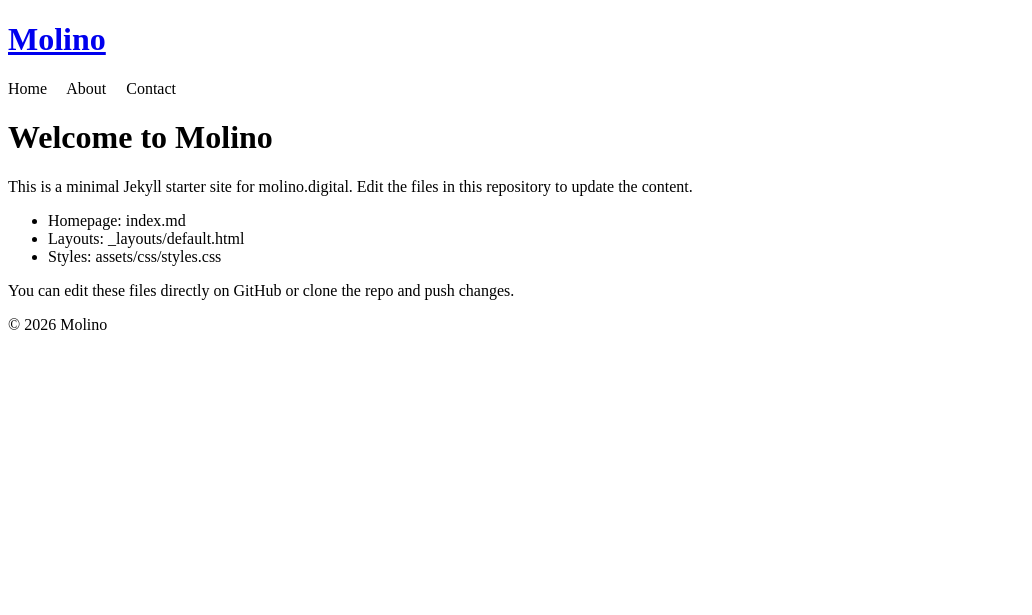
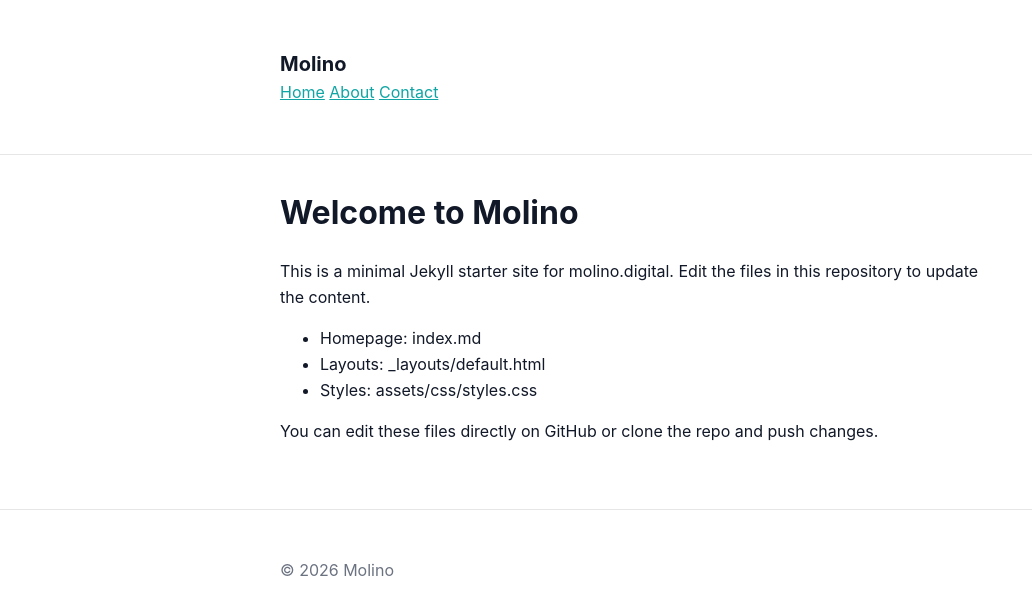
Before and after one commit to krisaguayo-cipac/Molino, a Jekyll site: the page built from index.md, in a window 1280 px wide. Shown: the top 615 px of the page, without its empty margins (0-1032 px from the left). Built offline with Jekyll 4.4.1, drawn with Linux system fonts in a browser that asks for light colours.

Commit message:
Fix layout: restore head/body and add navigation

```diff
--- a/_layouts/default.html
+++ b/_layouts/default.html
@@ -1,21 +1,23 @@
 <!doctype html>
 <html lang="en">
+  <head>
+    <meta charset="utf-8">
+    <meta name="viewport" content="width=device-width,initial-scale=1">
+    <title>{{ page.title }} | {{ site.title }}</title>
+    <link rel="stylesheet" href="{{ "/assets/css/styles.css" | relative_url }}">
+  </head>
+  <body>
     <header class="site-header">
       <div class="wrap">
-    <h1 class="site-title"><a href="{{ '/' | relative_url }}">{{ site.title }}</a></h1>
+        <h1 class="site-title"><a href="{{ "/" | relative_url }}">{{ site.title }}</a></h1>
 
         <nav class="site-nav" aria-label="Main navigation">
-      <a href="{{ '/' | relative_url }}">Home</a>
-      <a href="{{ '/about/' | relative_url }}">About</a>
-      <a href="{{ '/contact/' | relative_url }}">Contact</a>
+          <a href="{{ "/" | relative_url }}">Home</a>
+          <a href="{{ "/about/" | relative_url }}">About</a>
+          <a href="{{ "/contact/" | relative_url }}">Contact</a>
         </nav>
       </div>
     </header>
-
-<style>
-.site-nav{margin-top:.5rem}
-.site-nav a{margin-right:1rem;color:var(--accent);text-decoration:none}
-</style>
 
     <main class="wrap">
       {{ content }}
```
Lines whose indentation alone changed are shown as unchanged.
